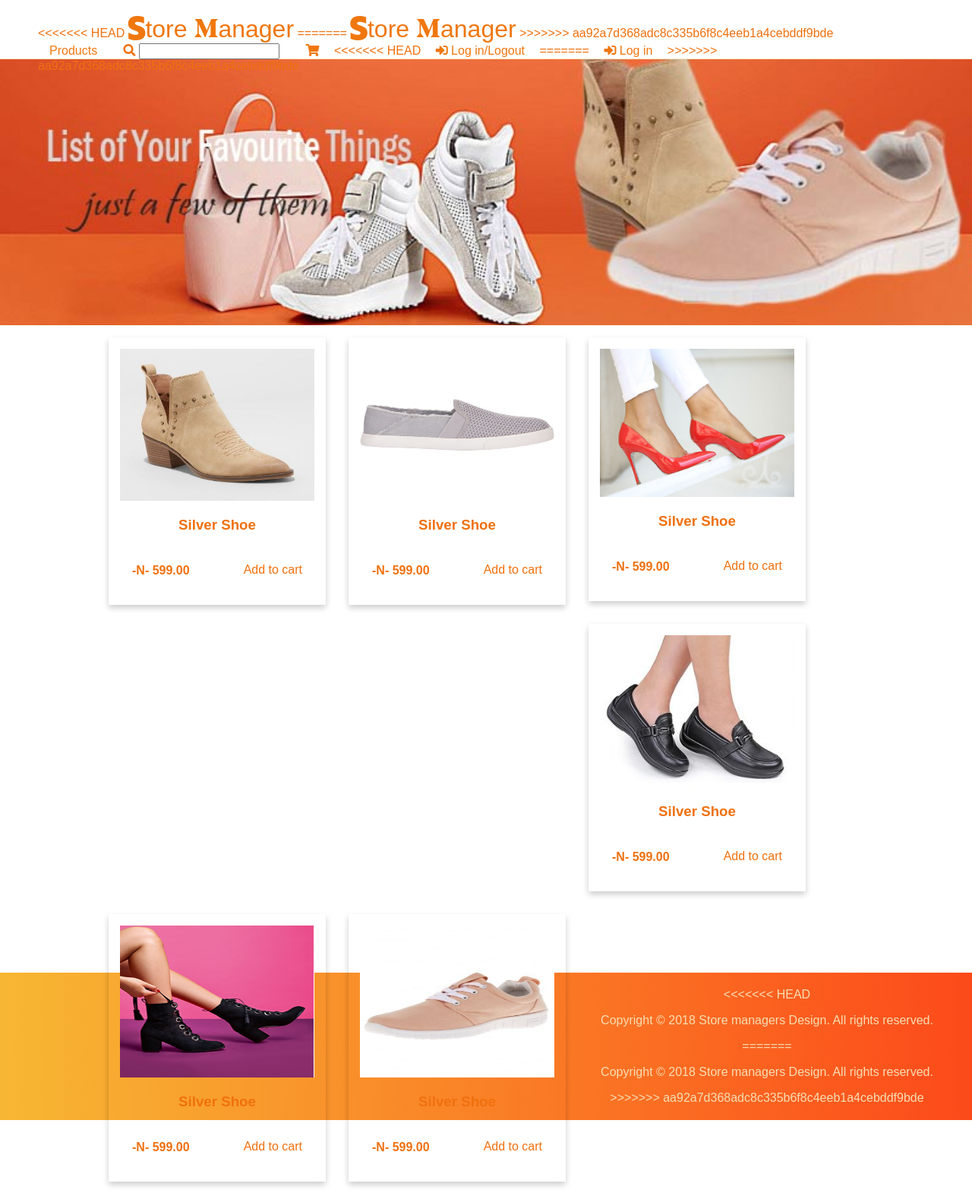
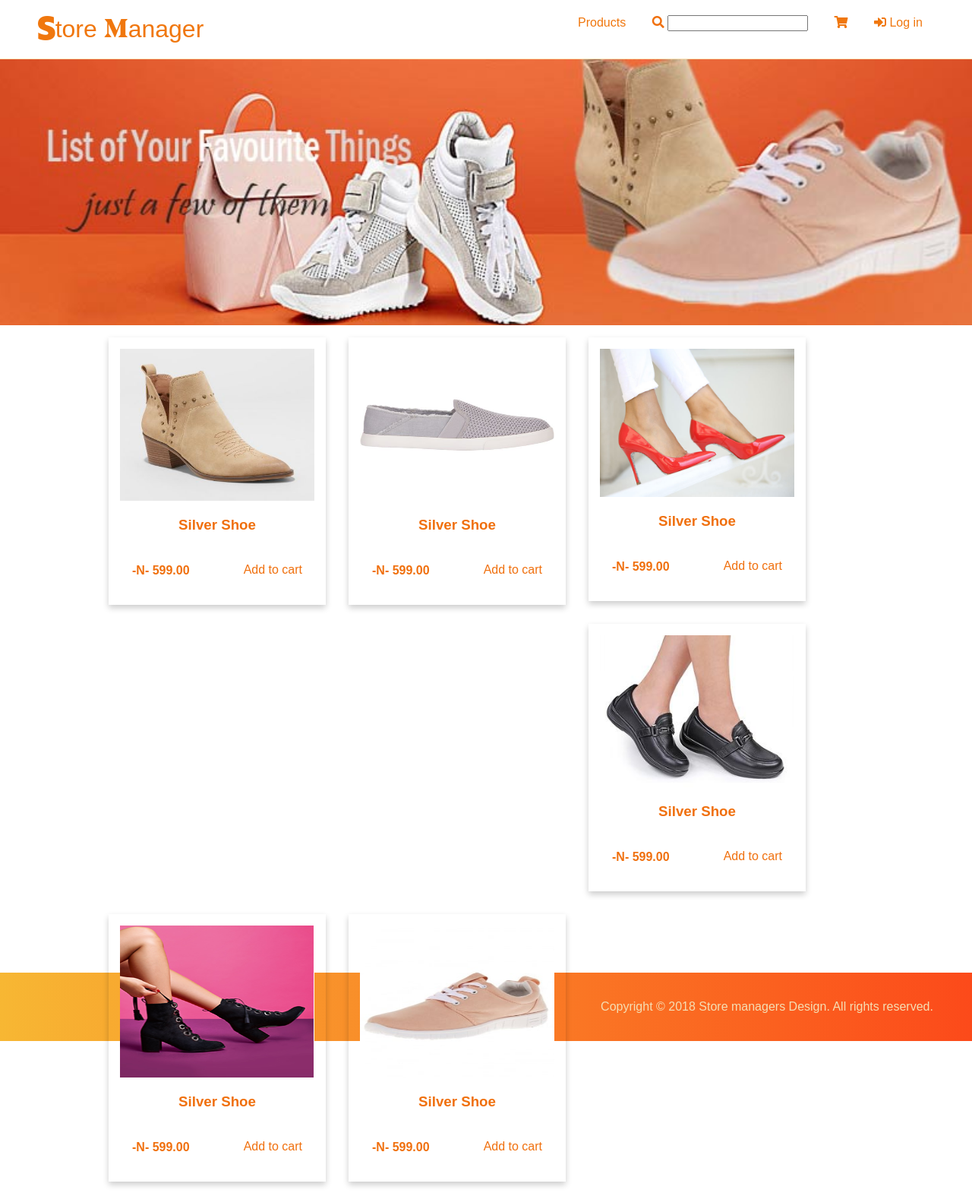
Before and after one commit to julietezekwe/Store_Manager_develop, a plain HTML site: page UI/index.html in a window 1280 px wide. Shown: the whole page at 76% size. Drawn offline with Linux system fonts and the light colour scheme; a web font is replaced by a local one.

Commit message:
(chore) fixes gh-pages bug

```diff
--- a/UI/index.html
+++ b/UI/index.html
@@ -13,20 +13,12 @@
     <body>
         <header id="header" >
             <nav>
-<<<<<<< HEAD
-                <a href="#"> <div class="logo"><i class="fab fa-stripe-s"></i>tore <i class="fab fa-medium-m"></i>anager</div></a>
-=======
                 <a href="index.html"> <div class="logo"><i class="fab fa-stripe-s"></i>tore <i class="fab fa-medium-m"></i>anager</div></a>
->>>>>>> aa92a7d368adc8c335b6f8c4eeb1a4cebddf9bde
                 <ul>
                     <li><a href="index.html">Products</a></li>
                     <li><i class="fas fa-search"></i> <input type="search"></li>
                     <li><a href=""><i class="fas fa-shopping-cart"></i></a></li>
-<<<<<<< HEAD
-                    <li><a href=""><i class="fas fa-sign-in-alt"></i> Log in/Logout </a></li>
-=======
                     <li><a href="login.html"><i class="fas fa-sign-in-alt"></i> Log in </a></li>
->>>>>>> aa92a7d368adc8c335b6f8c4eeb1a4cebddf9bde
                 </ul>
             </nav>
         </header>
@@ -102,12 +94,7 @@
         </div>
 
         <footer id="footer">
-<<<<<<< HEAD
-                <p>Copyright © 2018 Store managers Design. All rights reserved.</p>
-
-=======
             <p>Copyright © 2018 Store managers Design. All rights reserved.</p>
->>>>>>> aa92a7d368adc8c335b6f8c4eeb1a4cebddf9bde
         </footer>
         <!-- <script src="js/app.js"></script> -->
     </body>
```
